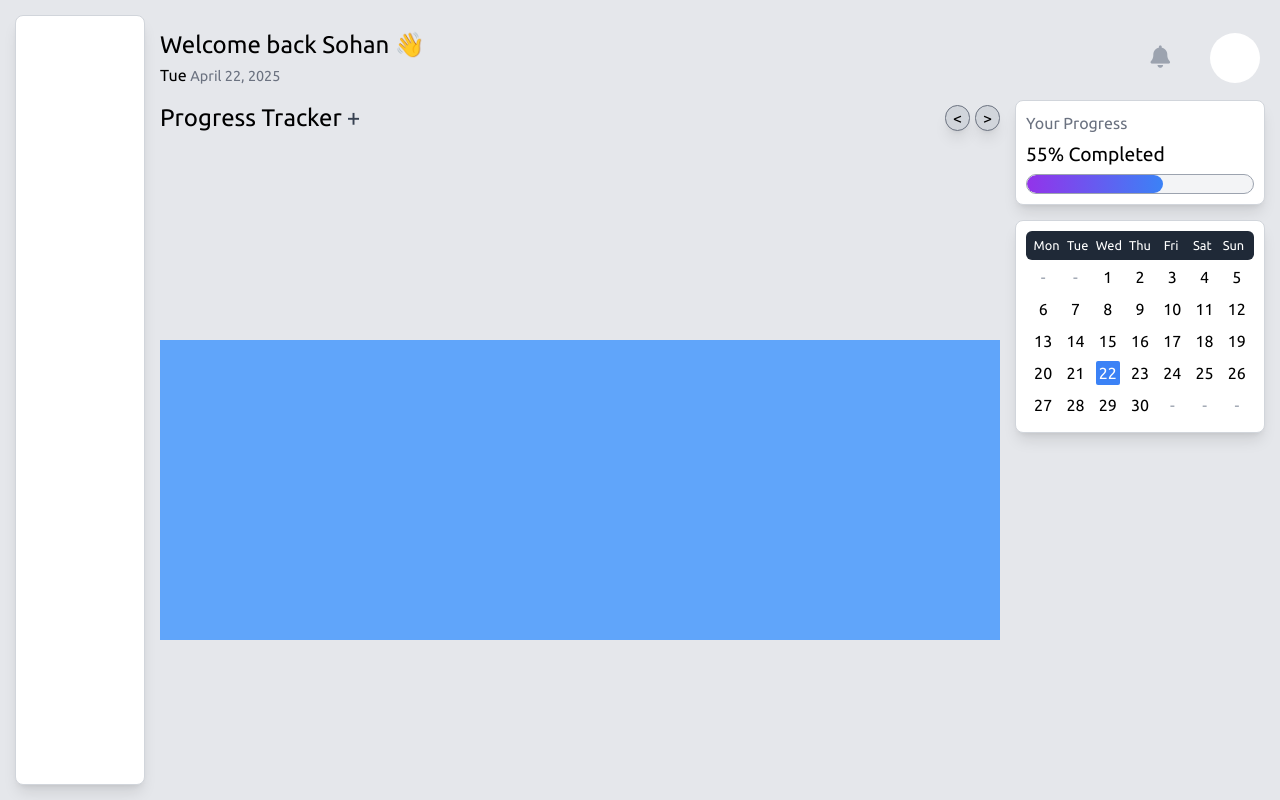
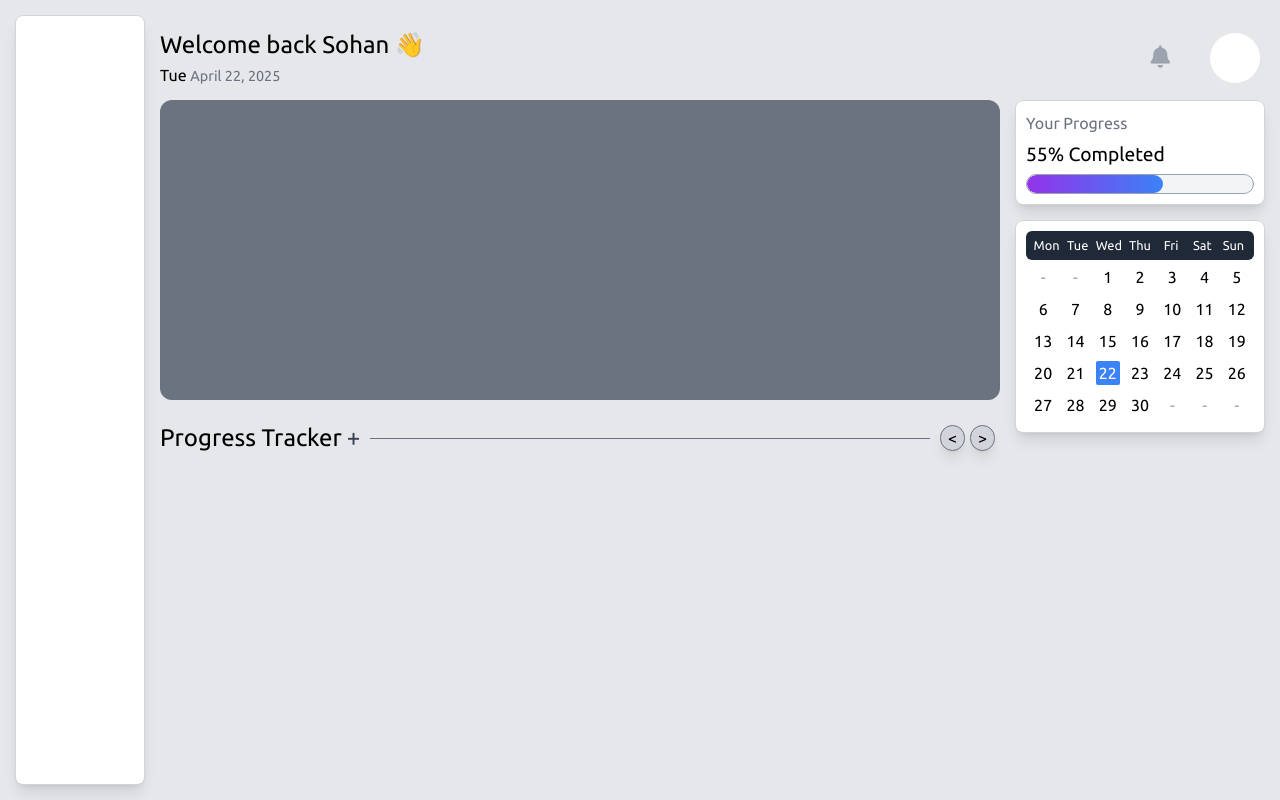
Before and after one commit to stimpy3/Tac, a React (Vite) app: page /home in a window 1280 px wide. Built offline with nearby package versions, Linux system fonts and the light colour scheme.

Commit message:
motivation div added and minor ui

```diff
--- a/src/components/home/contentSection/carousel.jsx
+++ b/src/components/home/contentSection/carousel.jsx
@@ -78,8 +78,9 @@ const Carousel=()=>{
   return(
     <div className="flex flex-col h-[40%] w-full p-0">
       <div className='flex items-center w-full h-fit justify-between'>
-         <div className='flex'><p className='text-[1.5rem] w-fit whitespace-nowrap'>Progress Tracker</p><button onClick={addTopic} className='flex items-center justify-cente ml-[5px]  text-[1.5rem] text-gray-700 hover:text-blue-500'>+</button></div>
-         <div>
+         <div className='flex mr-[10px]'><p className='text-[1.5rem] w-fit whitespace-nowrap'>Progress Tracker</p><button onClick={addTopic} className='flex items-center justify-cente ml-[5px]  text-[1.5rem] text-gray-700 hover:text-blue-500'>+</button></div>
+         <div className="h-[1px] w-full bg-gray-500"></div>
+         <div className='ml-[10px] min-w-[60px]'>
          <button onClick={scrollLeft} className='border-[1px] border-gray-500 shadow-lg w-[25px] rounded-full bg-gray-300 mr-[5px] hover:bg-gray-600 hover:text-white transition-colors duration-400'>&lt;</button>
          <button onClick={scrollRight} className='border-[1px] border-gray-500 shadow-lg w-[25px] rounded-full bg-gray-300 hover:bg-gray-600 hover:text-white transition-colors duration-400'>&gt;</button>
          </div>
--- a/src/components/home/contentSection/content.jsx
+++ b/src/components/home/contentSection/content.jsx
@@ -1,7 +1,7 @@
 import React from 'react';
 import TopBar from '../topbar.jsx';
 import RightSide from './rightContainer.jsx';
-import Work from './work.jsx';
+import MotivationDiv from './motivationDiv.jsx';
 import Carousel from './carousel.jsx';
 
 const Content=()=>{
@@ -10,8 +10,8 @@ return(
    <TopBar></TopBar>
    <div className="flex w-full h-fit">
       <div className="flex flex-col w-[75%] h-[600px]">
+        <MotivationDiv/>
         <Carousel/>
-        <Work/>
       </div>
       <RightSide/>
    </div>
--- /dev/null
+++ b/src/components/home/contentSection/motivationDiv.jsx
@@ -0,0 +1,11 @@
+import React from 'react'
+
+const MotivationDiv=()=>{
+  return(
+    <div className="h-[50%] w-full bg-gray-500 rounded-xl mb-[20px]">
+
+    </div>
+  );
+};
+
+export default MotivationDiv;
--- a/src/components/home/contentSection/work.jsx
+++ /dev/null
@@ -1,11 +0,0 @@
-import React from 'react'
-
-const Work=()=>{
-  return(
-    <div className="h-[50%] w-full bg-blue-400">
-
-    </div>
-  );
-};
-
-export default Work;
```
